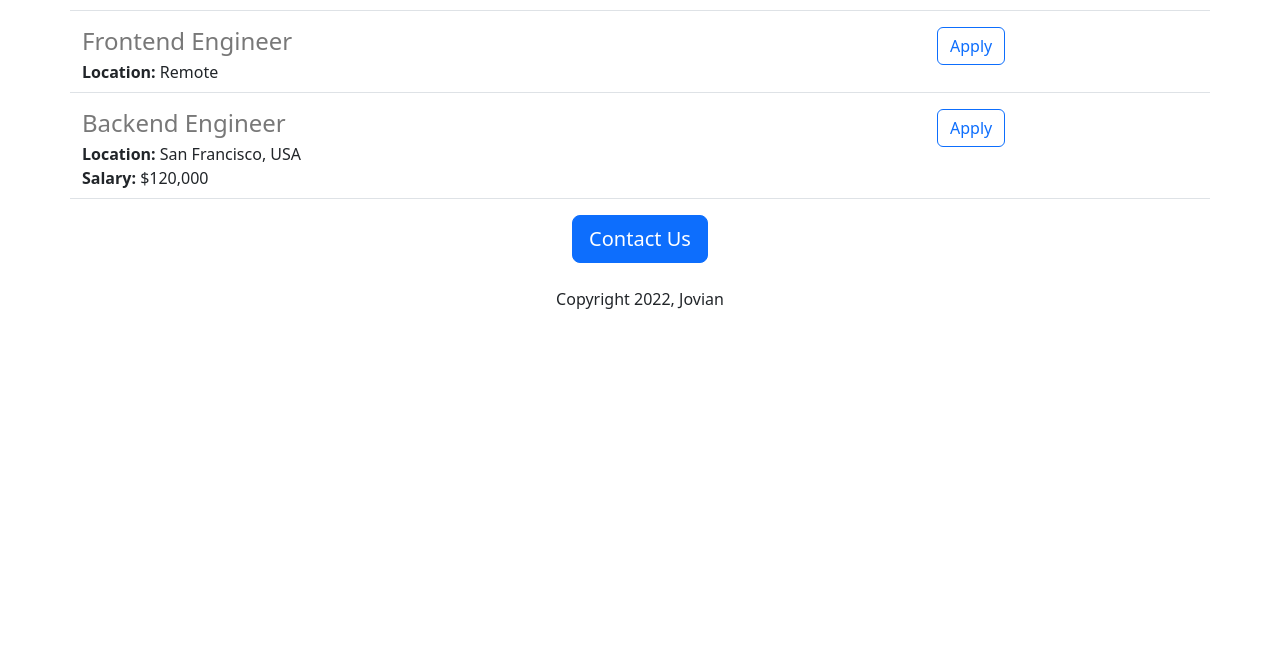
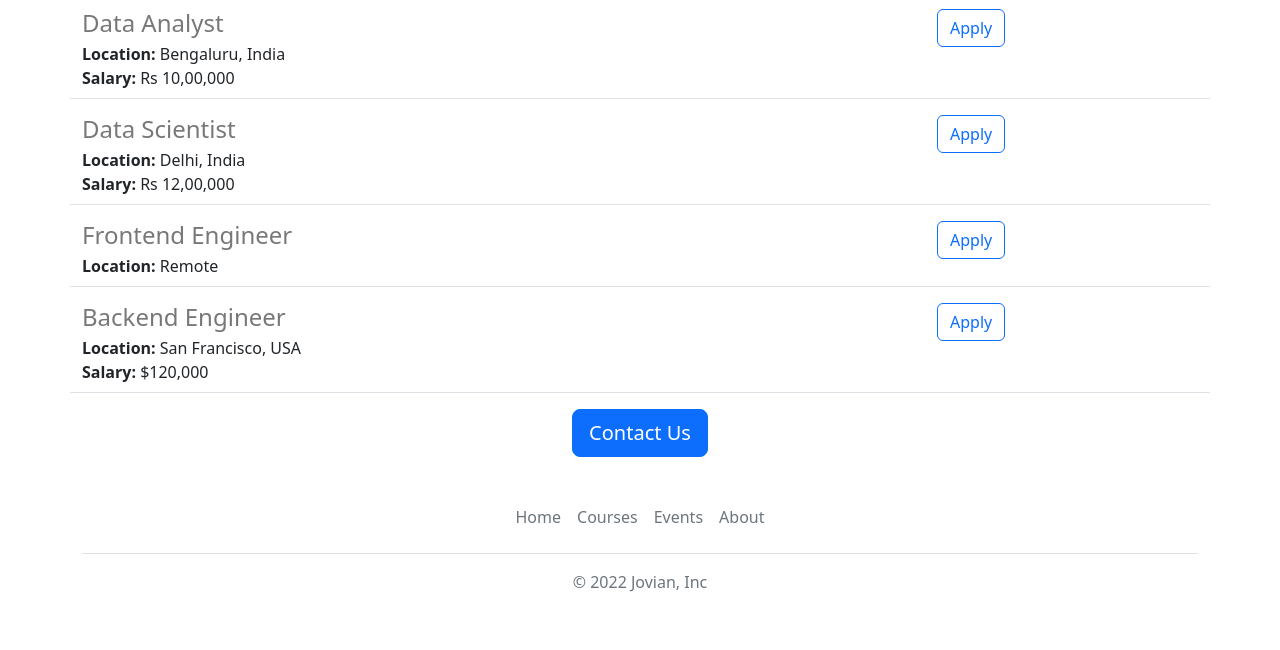
Before and after one commit to whovivekshukla/jovian-careers-website, a Flask app: page / in a window 1280 px wide. Shown: the part 893-1543 px from the top of the page. Before the commit the page ends 1202 px from the top, so only its background shows below. Run offline with Flask 2, Linux system fonts and the light colour scheme.

Commit message:
functional and aesthetic improvements

```diff
--- /dev/null
+++ b/templates/footer.html
@@ -0,0 +1,12 @@
+<div class="container">
+  <footer class="py-3 my-4">
+    <ul class="nav justify-content-center border-bottom pb-3 mb-3">
+      <li class="nav-item"><a href="https://jovian.ai/" target="_blank" class="nav-link px-2 text-muted">Home</a></li>
+      <li class="nav-item"><a href="https://jovian.ai/learn" target="_blank" class="nav-link px-2 text-muted">Courses</a></li>
+      <li class="nav-item"><a href="https://jovian.ai/events" target="_blank" class="nav-link px-2 text-muted">Events</a></li>
+      <li class="nav-item"><a href="https://jovian.ai/about" target="_blank" class="nav-link px-2 text-muted">About</a></li>
+
+    </ul>
+    <p class="text-center text-muted">&copy; 2022 Jovian, Inc</p>
+  </footer>
+</div>
--- a/templates/home.html
+++ b/templates/home.html
@@ -11,18 +11,25 @@
         height: 360px;
         width: 100%;
         object-fit:cover;
+        margin-bottom: 16px;
       }
     </style>
   </head>
   <body>
+    {%include 'nav.html'%}
+
+    <img id="banner" class="img-fluid" src="/static/banner.jpg"/>
     <div class="container">
     <h1 class="text-center mt-2 mb-4"> {{companyname}} Careers</h1>
-     <img id="banner" class="img-fluid" src="/static/banner.jpg"/>
 
-    <h2 class="text-center mt-2 mb-4">About Jovian</h2>
-
+<div class="row">
+  <div class="col-md-6">
     <p class="lead">Lorem ipsum dolor sit amet, consectetur adipiscing elit, sed do eiusmod tempor incididunt ut labore et dolore magna aliqua. Ut enim ad minim veniam, quis nostrud exercitation ullamco laboris nisi ut aliquip ex ea commodo consequat. Duis aute irure dolor in reprehenderit in voluptate velit esse cillum dolore eu fugiat nulla pariatur. Excepteur sint occaecat cupidatat non proident, sunt in culpa qui officia deserunt mollit anim id est laborum.</p>
-
+  </div>
+  <div class="d-none d-md-block col-md-6">
+  <img src="/static/people.jpg" style="height:320px; border-radius:4px;">
+  </div>
+</div>
     <h2 class="text-center mt-2 mb-4">Open Positions</h2>
     <div>
 
@@ -34,9 +41,8 @@
     </div>
 <div class="text-center">
     <button class="btn btn-primary btn-lg">Contact Us</button>
-      <p class="mt-4">Copyright 2022, Jovian</p>
 </div>
       </div>
-
+    {%include 'footer.html'%}
   </body>
 </html>
--- a/templates/jobitem.html
+++ b/templates/jobitem.html
@@ -12,7 +12,7 @@
        </div>
 
    <div class="col-3">
-     <button type="button" class="btn btn-outline-primary ">Apply</button>
+     <a href="mailto:hello@jovian.ai?subject=Application for {{job['title']}}" type="button" class="btn btn-outline-primary ">Apply</a>
    </div>
 
       </div>
--- /dev/null
+++ b/templates/nav.html
@@ -0,0 +1,9 @@
+<nav class="navbar bg-light shadow-sm fixed-top">
+  <div class="container-fluid">
+    <a class="navbar-brand" href="#">
+      <img src="/static/logo.svg" alt="Logo" width="30" height="24" class="d-inline-block align-text-top">
+      Jovian
+    </a>
+  </div>
+</nav>
+<div style="height:56px;"></div>
```
Also changed, not shown: static/logo.svg (added), 1 other file.
